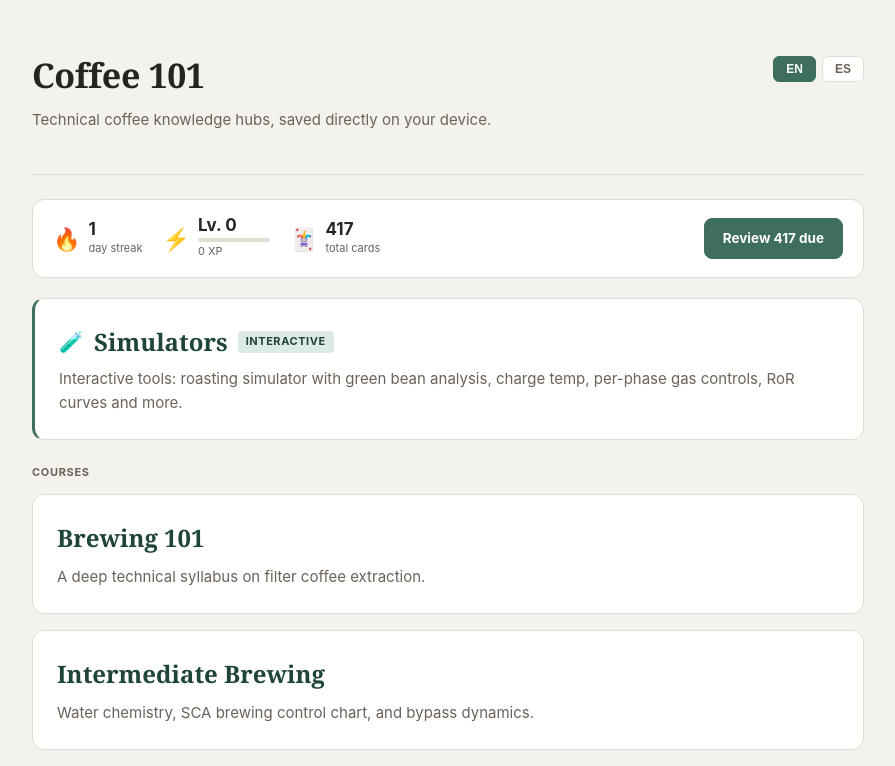
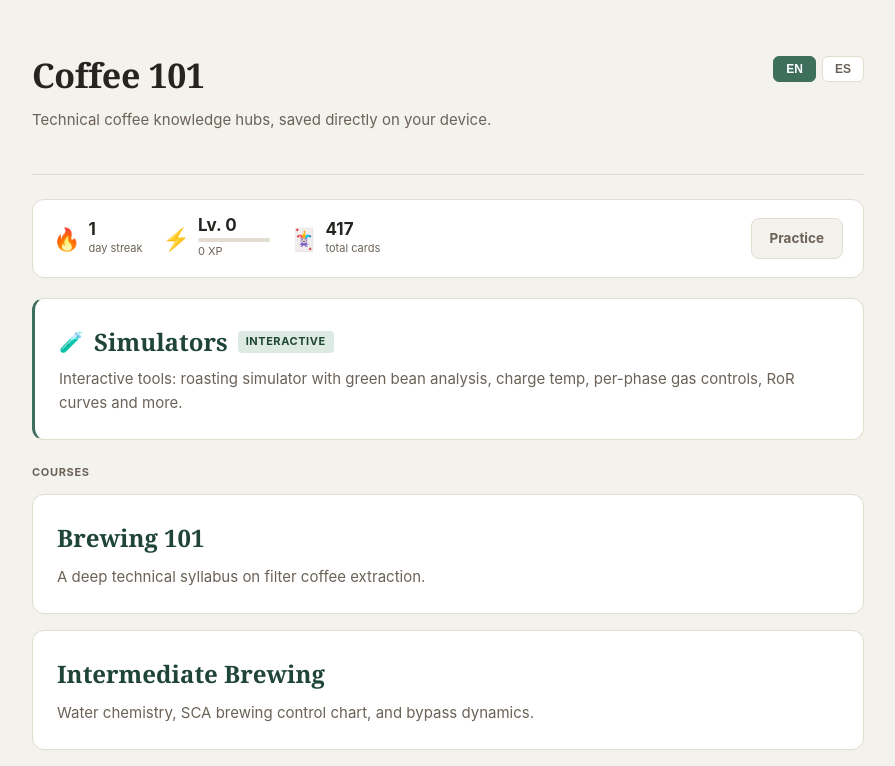
Before and after one commit to AldaGs/coffee-101, a React (Vite) app: page / in a window 1280 px wide. Shown: the top 766 px of the page, without its empty margins (192-1087 px from the left). Built offline with nearby package versions, Linux system fonts and the light colour scheme.

Commit message:
fix: calculate dashboard due count only from completed topics

```diff
--- a/src/Home.jsx
+++ b/src/Home.jsx
@@ -1,7 +1,7 @@
 import { useState, useEffect } from 'react';
 import { Link } from 'react-router-dom';
 import { UI_DICT } from './data/translations';
-import { getAllCardIds } from './cardRegistry';
+import { getAllCardIds, getCompletedCardIds } from './cardRegistry';
 import { getDueIds } from './sr';
 import { getLevel, getStreak, touchStreak, getEarnedBadges, BADGE_DEFS } from './game';
 
@@ -21,7 +21,8 @@ function Dashboard() {
   useEffect(() => {
     touchStreak();
     const all = getAllCardIds();
-    const due = getDueIds(all);
+    const completed = getCompletedCardIds();
+    const due = getDueIds(completed);
     const level = getLevel();
     const streak = getStreak();
     const earned = getEarnedBadges();
```
